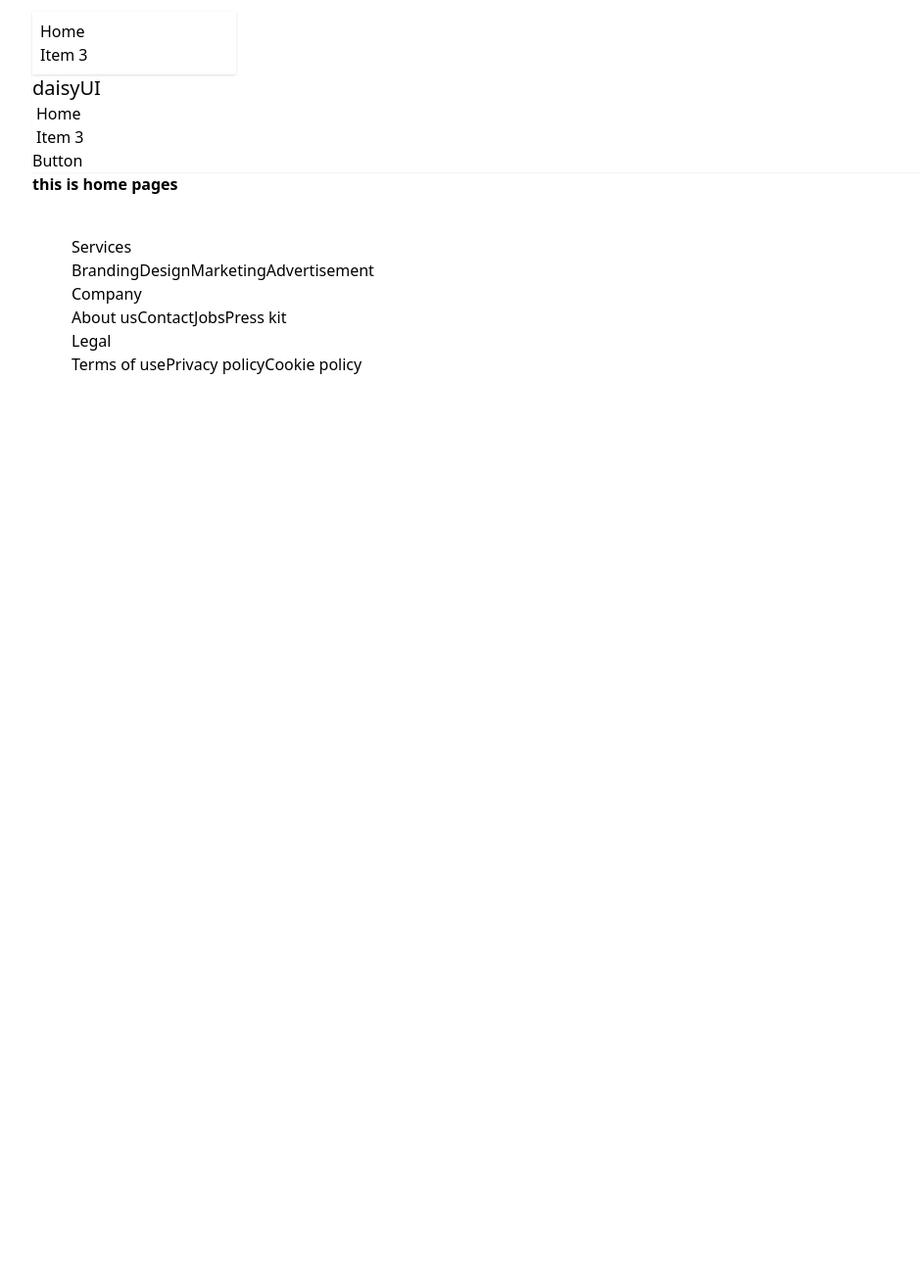
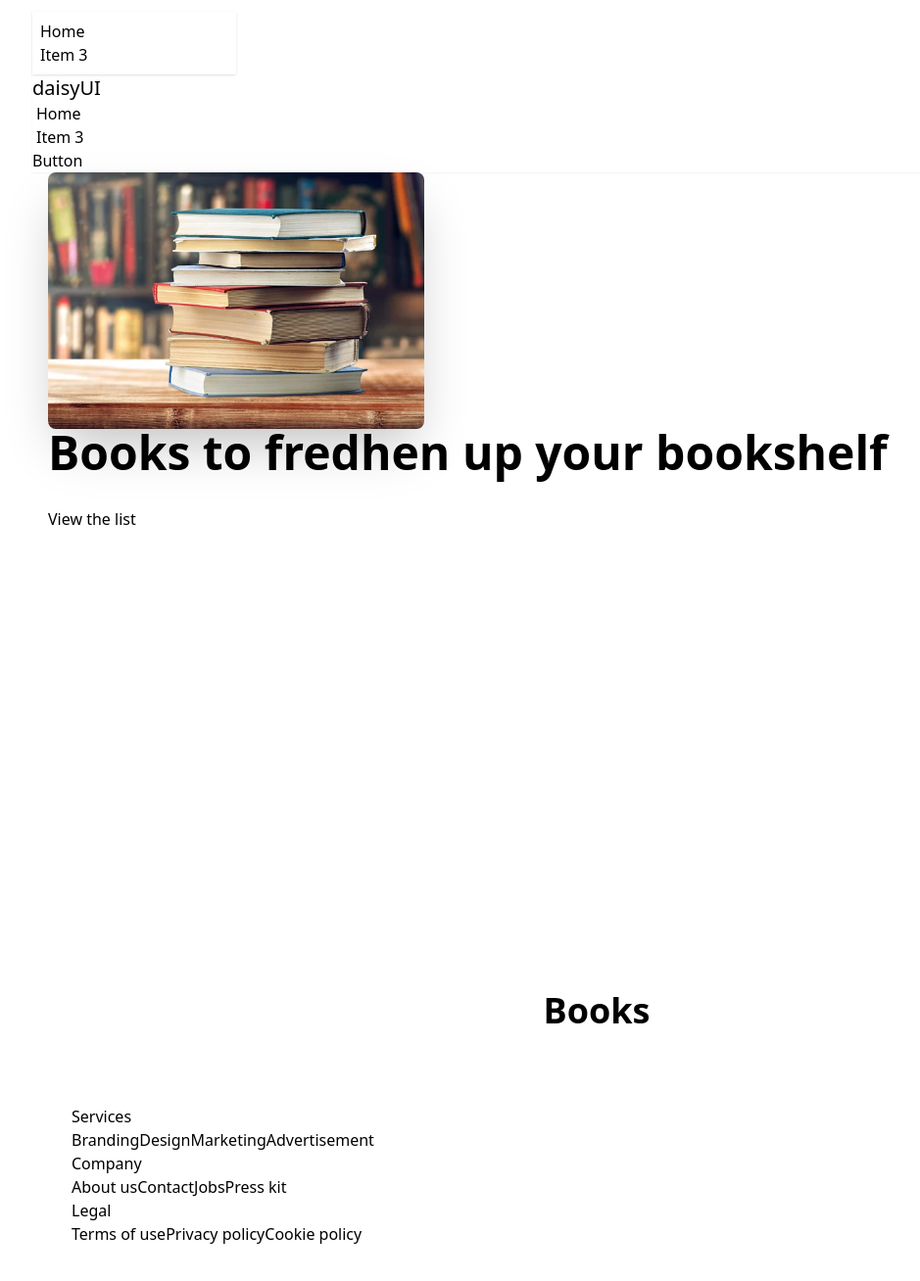
Before and after one commit to Web-hero-Dinajpur/Boi-Poka-vibe-reserch, a React (Vite) app: page / in a window 1280 px wide. Shown: the top 1308 px of the page at 98% size, without its empty margins (31-970 px from the left). Before the commit the page ends 800 px from the top, so only its background shows below. Built offline with nearby package versions, Linux system fonts and the light colour scheme.

Commit message:
top bannar section and books heading commit

```diff
--- /dev/null
+++ b/src/Component/Books/Books.jsx
@@ -0,0 +1,11 @@
+import React from 'react';
+
+const Books = () => {
+    return (
+        <div className='my-9'>
+            <h2 className="text-4xl font-bold text-center">Books</h2>
+        </div>
+    );
+};
+
+export default Books;
--- a/src/Component/Home/Home.jsx
+++ b/src/Component/Home/Home.jsx
@@ -1,9 +1,12 @@
 import React from 'react';
+import TopBannar from '../TopBannar/TopBannar';
+import Books from '../Books/Books';
 
 const Home = () => {
     return (
         <div>
-            <h2 className="font-bold">this is home pages</h2>
+            <TopBannar></TopBannar>
+            <Books></Books>
         </div>
     );
 };
--- a/src/Component/Root/Root.jsx
+++ b/src/Component/Root/Root.jsx
@@ -5,7 +5,7 @@ import Navbar from "../Navbar/Navbar";
 
 const Root = () => {
     return (
-        <div className="max-w-6xl mx-auto">
+        <div className="max-w-6xl mx-auto ">
             <Navbar></Navbar>
             <Outlet></Outlet>
             <Footer></Footer>
--- /dev/null
+++ b/src/Component/TopBannar/TopBannar.jsx
@@ -0,0 +1,20 @@
+
+import BannarImg from '../../assets/books.jpg'
+const TopBannar = () => {
+    return (
+        <div className="hero bg-base-200 min-h-screen px-4">
+            <div className="hero-content flex-col lg:flex-row-reverse">
+                <img
+                    src={BannarImg}
+                    className="max-w-sm rounded-lg shadow-2xl"
+                />
+                <div>
+                    <h1 className="text-5xl font-bold">Books to fredhen up your bookshelf</h1>
+                    <button className="btn btn-primary mt-8">View the list</button>
+                </div>
+            </div>
+        </div>
+    );
+};
+
+export default TopBannar;
```
Also changed, not shown: src/assets/books.jpg (added).
